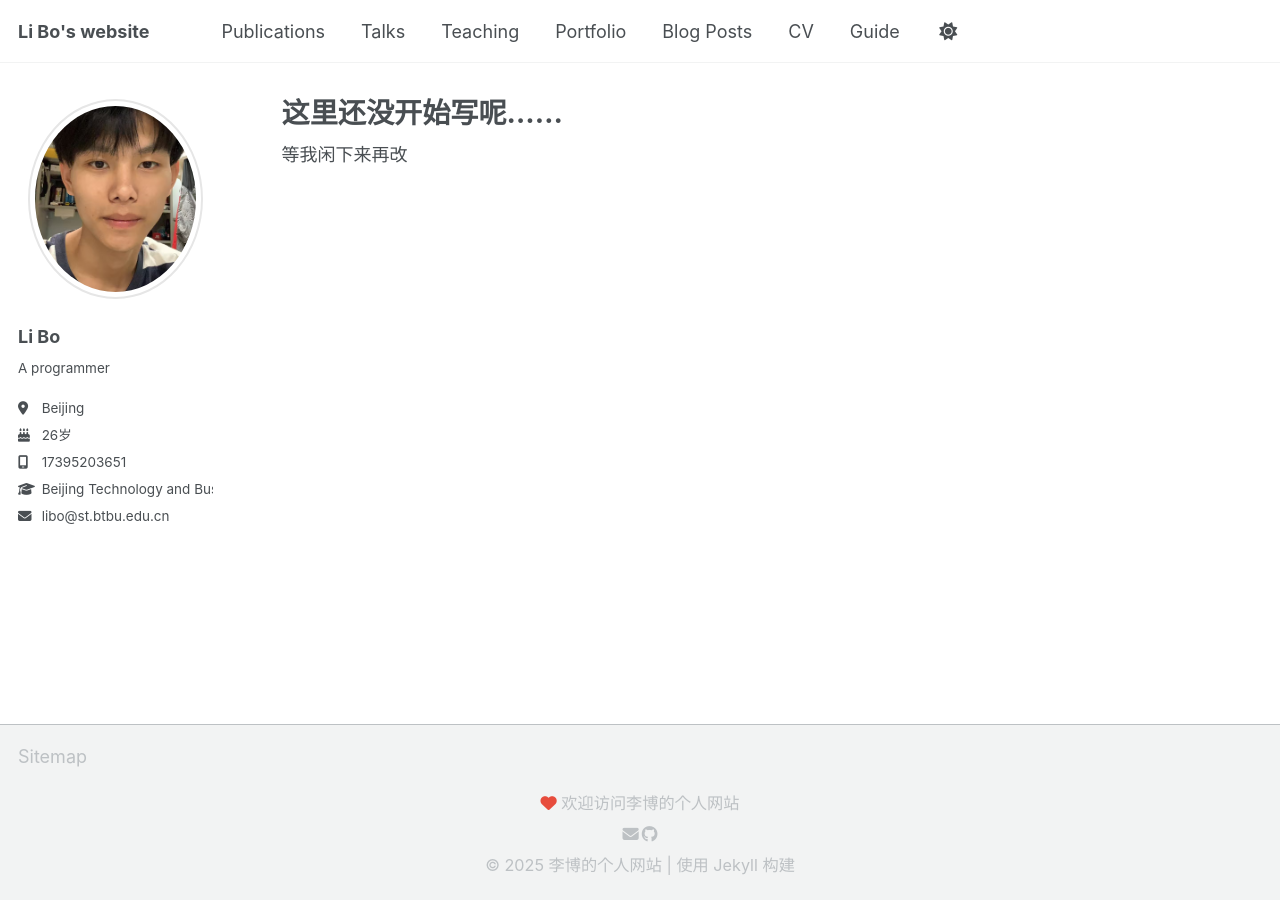
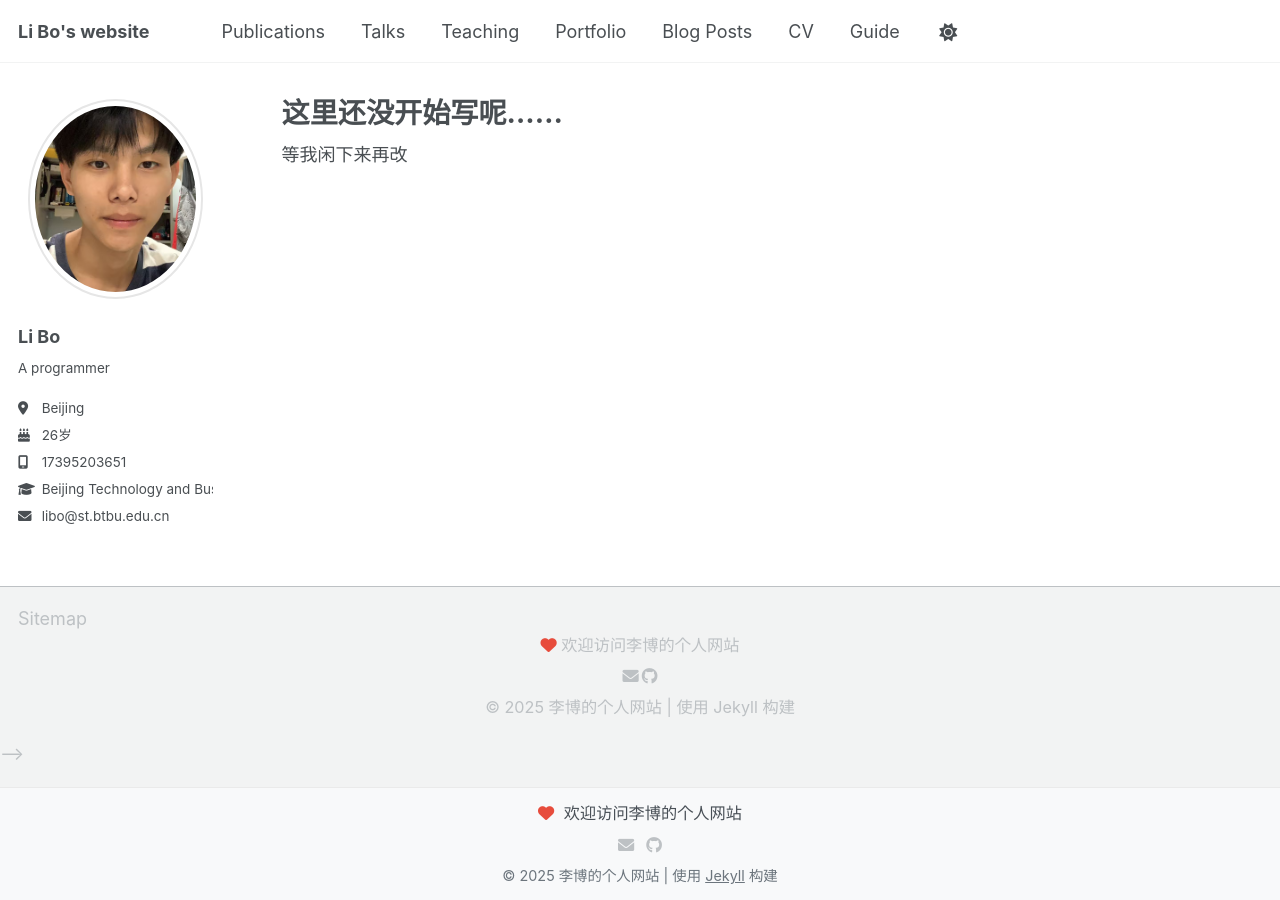
Before and after one commit to libo1999912/libo1999912.github.io, a Jekyll site: the page built from _pages/about.md, in a window 1280 px wide. Built offline with Jekyll 4.4.1, drawn with Linux system fonts in a browser that asks for light colours; a script that is not in the unit is left out.

Commit message:
Update footer.html

```diff
--- a/_includes/footer.html
+++ b/_includes/footer.html
@@ -1,4 +1,4 @@
-<footer class="simple-footer" style="padding: 2px 0;"> <!-- 减少上下padding -->
+<!-- <footer class="simple-footer" style="padding: 2px 0;"> <!-- 减少上下padding -->
     <div class="footer-content" style="text-align: center; display: flex; flex-direction: column; align-items: center; padding: 0;">
         <div class="welcome-message" style="font-size: 0.9rem; margin: 1px 0;">
             <i class="fas fa-heart" style="color: #e74c3c;"></i> 欢迎访问{{ site.name | default: site.title }}的个人网站
@@ -18,4 +18,49 @@
             &copy; {{ site.time | date: '%Y' }} {{ site.name | default: site.title }}的个人网站 | 使用 <a href="http://jekyllrb.com" rel="nofollow">Jekyll</a> 构建
         </div>
     </div>
+</footer> -->
+
+
+{% include base_path %}
+
+<footer class="site-footer" style="padding: 8px 0; background-color: #f8f9fa; border-top: 1px solid #eaeaea; margin-top: 20px;">
+  <div class="footer-container" style="max-width: 800px; margin: 0 auto; padding: 0 15px;">
+    <div class="footer-content" style="text-align: center;">
+
+      <!-- 欢迎信息 -->
+      <div class="welcome-message" style="font-size: 0.9rem; margin: 5px 0; color: #495057;">
+        <i class="fas fa-heart" style="color: #e74c3c; margin-right: 5px;"></i>
+        欢迎访问{{ site.name | default: site.title }}的个人网站
+      </div>
+
+      <!-- 社交链接 -->
+      <div class="social-links" style="display: flex; justify-content: center; gap: 12px; margin: 8px 0;">
+        {% if site.author.email %}
+          <a href="mailto:{{ site.author.email }}" style="color: #495057; text-decoration: none; font-size: 0.9rem;">
+            <i class="fas fa-envelope"></i>
+          </a>
+        {% endif %}
+        {% if site.author.github %}
+          <a href="http://github.com/{{ site.author.github }}" style="color: #495057; text-decoration: none; font-size: 0.9rem;">
+            <i class="fab fa-github"></i>
+          </a>
+        {% endif %}
+        {% if site.author.linkedin %}
+          <a href="https://linkedin.com/in/{{ site.author.linkedin }}" style="color: #495057; text-decoration: none; font-size: 0.9rem;">
+            <i class="fab fa-linkedin-in"></i>
+          </a>
+        {% endif %}
+      </div>
+
+      <!-- 版权信息 -->
+      <div class="copyright" style="font-size: 0.8rem; color: #6c757d; margin: 5px 0;">
+        &copy; {{ site.time | date: '%Y' }} {{ site.name | default: site.title }}的个人网站 |
+        使用 <a href="http://jekyllrb.com" rel="nofollow" style="color: #6c757d; text-decoration: underline;">Jekyll</a> 构建
+      </div>
+
+    </div>
+  </div>
 </footer>
+
+<!-- 引入Font Awesome图标 -->
+<link rel="stylesheet" href="https://cdnjs.cloudflare.com/ajax/libs/font-awesome/6.0.0/css/all.min.css">
```
